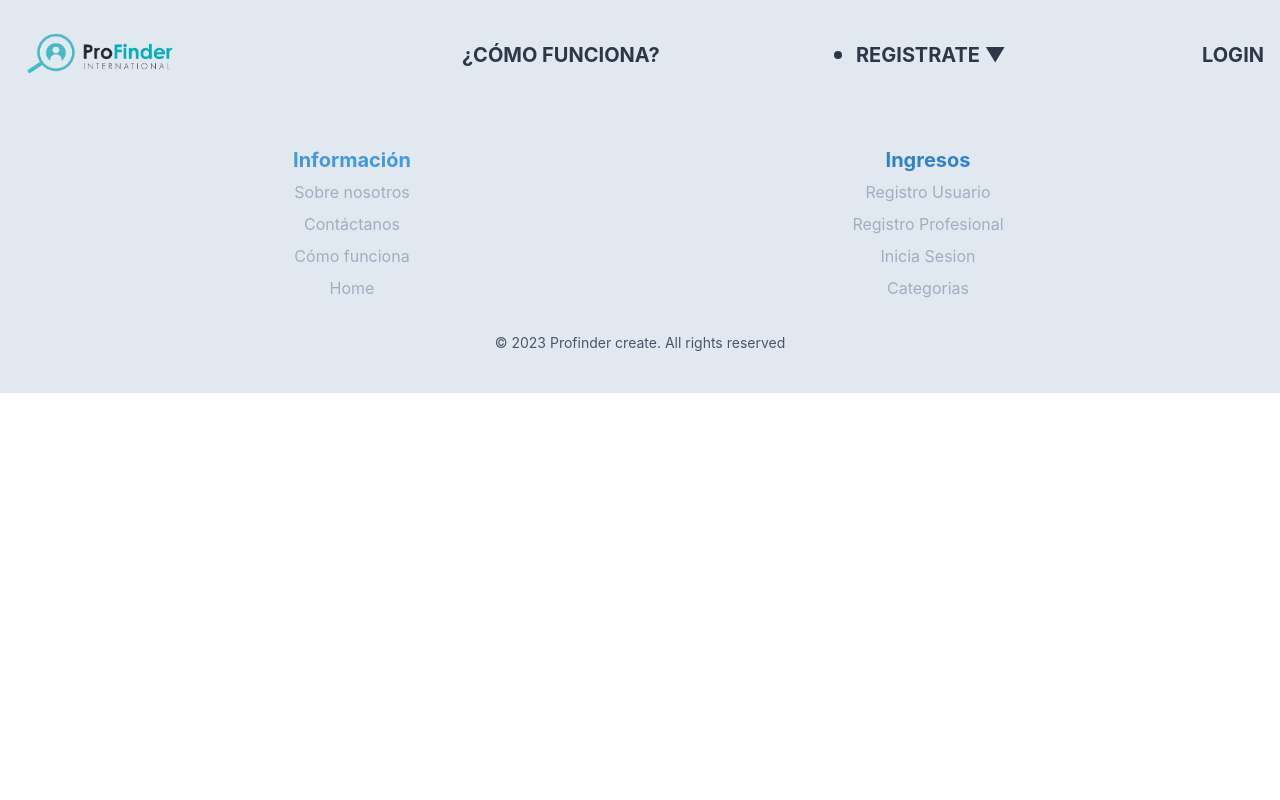
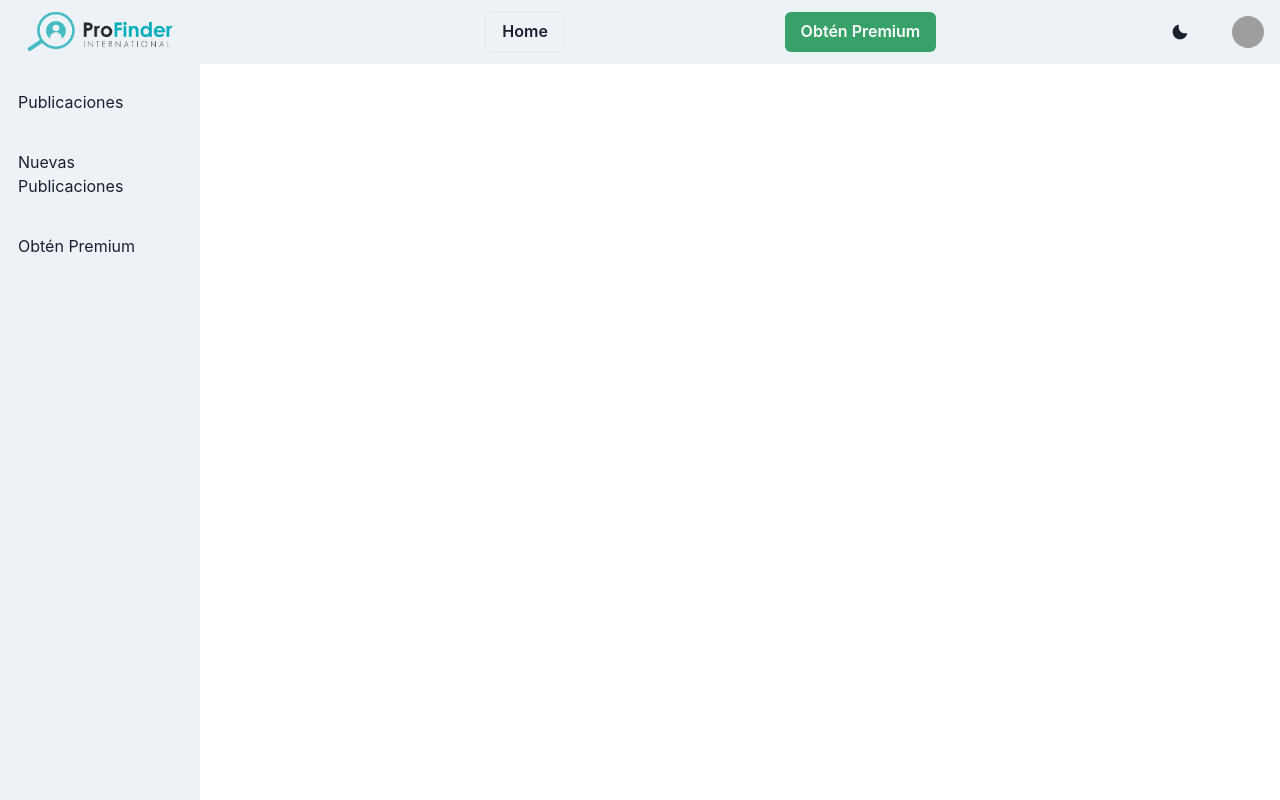
Before and after one commit to JosueEC/Profinder-client, a React (Vite) app: page /NavbarDashboard in a window 1280 px wide. Shown: the top 800 px of the page. Built offline with nearby package versions, Linux system fonts and the light colour scheme; grey boxes are pictures that could not be loaded.

Commit message:
Creacion Dashboard proveedor

```diff
--- a/package.json
+++ b/package.json
@@ -27,6 +27,7 @@
     "react-paginator": "^0.0.5",
     "react-redux": "^8.1.1",
     "react-router-dom": "^6.14.1",
+    "react-scroll": "^1.8.9",
     "redux": "^4.2.1",
     "redux-thunk": "^2.4.2",
     "typescript": "^5.1.6",
--- a/src/App.jsx
+++ b/src/App.jsx
@@ -1,32 +1,36 @@
-import { Routes, Route } from 'react-router-dom'
-import Navbar from './components/navBar/Navbar.jsx'
-import Categories from './views/Categories/Categories'
-import HomePage from '../src/views/HomePage/HomePage'
-import FromProvider from './views/FromProvider/FromProvider'
-import HowDoesItWork from '../src/components/HowDoesItWork/HowDoesItWork'
-import Footer from './components/Footer/Footer'
-import DetailSupplier from './views/DetailsSupplier/DetailsSupplier'
-import UserLogin from './views/UserLogin/UserLogin'
-import UserRegister from './views/UserRegister/UserRegister.jsx'
-import FormCliente from './views/FormCliente/FormCliente.jsx'
+import { Routes, Route, useLocation } from "react-router-dom";
+import Navbar from "./components/navBar/Navbar.jsx";
+import Categories from "./views/Categories/Categories";
+import HomePage from "../src/views/HomePage/HomePage";
+import FromProvider from "./views/FromProvider/FromProvider";
+import HowDoesItWork from "../src/components/HowDoesItWork/HowDoesItWork";
+import Footer from "./components/Footer/Footer";
+import DetailSupplier from "./views/DetailsSupplier/DetailsSupplier";
+import UserLogin from "./views/UserLogin/UserLogin";
+import UserRegister from "./views/UserRegister/UserRegister.jsx";
+import FormCliente from "./views/FormCliente/FormCliente.jsx";
+import NavbarDashboard from "./views/DashboardSuppliers/NavbarDashboard.jsx";
 
-function App () {
+function App() {
+  const location = useLocation();
+  const hideNavbar = location.pathname === "/NavbarDashboard";
   return (
     <div>
-      <Navbar />
+      {!hideNavbar && <Navbar />}
       <Routes>
-        <Route path='/' element={<HomePage />} />
-        <Route path='/categories' element={<Categories />} />
-        <Route path='/comofunciona' element={<HowDoesItWork />} />
-        <Route path='/registerProvider' element={<FromProvider />} />
-        <Route path='/registerCliente' element={<FormCliente />} />
-        <Route path='/detail/:supplierID' element={<DetailSupplier />} />
-        <Route path='/userLogin' element={<UserLogin />} />
-        <Route path='/userRegister' element={<UserRegister />} />
+        <Route path="/" element={<HomePage />} />
+        <Route path="/NavbarDashboard" element={<NavbarDashboard />} />
+        <Route path="/categories" element={<Categories />} />
+        <Route path="/comofunciona" element={<HowDoesItWork />} />
+        <Route path="/registerProvider" element={<FromProvider />} />
+        <Route path="/registerCliente" element={<FormCliente />} />
+        <Route path="/detail/:supplierID" element={<DetailSupplier />} />
+        <Route path="/userLogin" element={<UserLogin />} />
+        <Route path="/userRegister" element={<UserRegister />} />
       </Routes>
       <Footer />
     </div>
-  )
+  );
 }
 
-export default App
+export default App;
--- /dev/null
+++ b/src/views/DashboardSuppliers/NavbarDashboard.jsx
@@ -0,0 +1,92 @@
+import React from 'react';
+import {
+  Box,
+  Flex,
+  Avatar,
+  Button,
+  Menu,
+  MenuButton,
+  MenuList,
+  MenuDivider,
+  MenuItem,
+  useColorModeValue,
+  Stack,
+  useColorMode,
+  Center,
+  Image
+
+} from '@chakra-ui/react';
+import { MoonIcon, SunIcon } from '@chakra-ui/icons';
+import Sidebar from './Sidebar';
+import { Link } from 'react-router-dom'
+import logo from '../../assets/categoriesIcons/logo.png';
+
+
+
+export default function Nav() {
+  const { colorMode, toggleColorMode } = useColorMode();
+
+  return (
+    <>
+
+      <Box bg={useColorModeValue('gray.100', 'gray.900')} px={4}>
+        <Flex h={16} alignItems={'center'} justifyContent={'space-between'}>
+        <Box flex={{ base: '0 0 100%', md: '0 0 20%' }}>
+          <Link to='/' textDecoration='none'>
+            <Image src={logo} alt='Logo' width='70%' height='auto' />
+          </Link>
+        </Box>
+          <Button variant="outline">Home</Button>
+              <Button variant="solid" colorScheme="green">
+                Obtén Premium
+              </Button>
+
+
+          <Flex alignItems={'center'}>
+            <Stack direction={'row'} spacing={7}>
+              <Button onClick={toggleColorMode}>
+                {colorMode === 'light' ? <MoonIcon /> : <SunIcon />}
+              </Button>
+
+              <Menu>
+                <MenuButton
+                  as={Button}
+                  rounded={'full'}
+                  variant={'link'}
+                  cursor={'pointer'}
+                  minW={0}
+                >
+                  <Avatar
+                    size={'sm'}
+                    src={'https://avatars.dicebear.com/api/male/username.svg'}
+                  />
+                </MenuButton>
+                <MenuList alignItems={'center'}>
+                  <br />
+                  <Center>
+                    <Avatar
+                      size={'2xl'}
+                      src={'https://avatars.dicebear.com/api/male/username.svg'}
+                    />
+                  </Center>
+                  <br />
+                  <Center>
+                    <p>Username</p>
+                  </Center>
+                  <br />
+                  <MenuDivider />
+                  <MenuItem>Account Settings</MenuItem>
+                  <MenuItem>Logout</MenuItem>
+                </MenuList>
+              </Menu>
+
+
+            </Stack>
+          </Flex>
+        </Flex>
+      </Box>
+      <Sidebar />
+
+    </>
+  );
+}
--- /dev/null
+++ b/src/views/DashboardSuppliers/Sidebar.jsx
@@ -0,0 +1,58 @@
+import React from 'react';
+import { Box, Stack, Text, Button, useColorModeValue } from '@chakra-ui/react';
+import { Link } from 'react-scroll';
+
+const Sidebar = () => {
+  const linkStyle = {
+    display: 'block',
+    padding: '10px',
+    textDecoration: 'none',
+    color: useColorModeValue('gray.700', 'gray.200'),
+    _hover: {
+      bg: useColorModeValue('gray.200', 'gray.700'),
+    },
+  };
+
+  return (
+    <Box
+      as="aside"
+      w="200px"
+      h="100vh"
+      bg={useColorModeValue('gray.100', 'gray.900')}
+      py={4}
+      px={2}
+    >
+      <Stack spacing={4}>
+        <Link
+          to="publicaciones"
+          spy={true}
+          smooth={true}
+          duration={500}
+          style={linkStyle}
+        >
+          <Text>Publicaciones</Text>
+        </Link>
+        <Link
+          to="nuevas-publicaciones"
+          spy={true}
+          smooth={true}
+          duration={500}
+          style={linkStyle}
+        >
+          <Text>Nuevas Publicaciones</Text>
+        </Link>
+        <Link
+          to="obtener-premium"
+          spy={true}
+          smooth={true}
+          duration={500}
+          style={linkStyle}
+        >
+          <Text>Obtén Premium</Text>
+        </Link>
+      </Stack>
+    </Box>
+  );
+};
+
+export default Sidebar;
```
Also changed, not shown: 1 other file (tests, documents, lock files or other folders).
